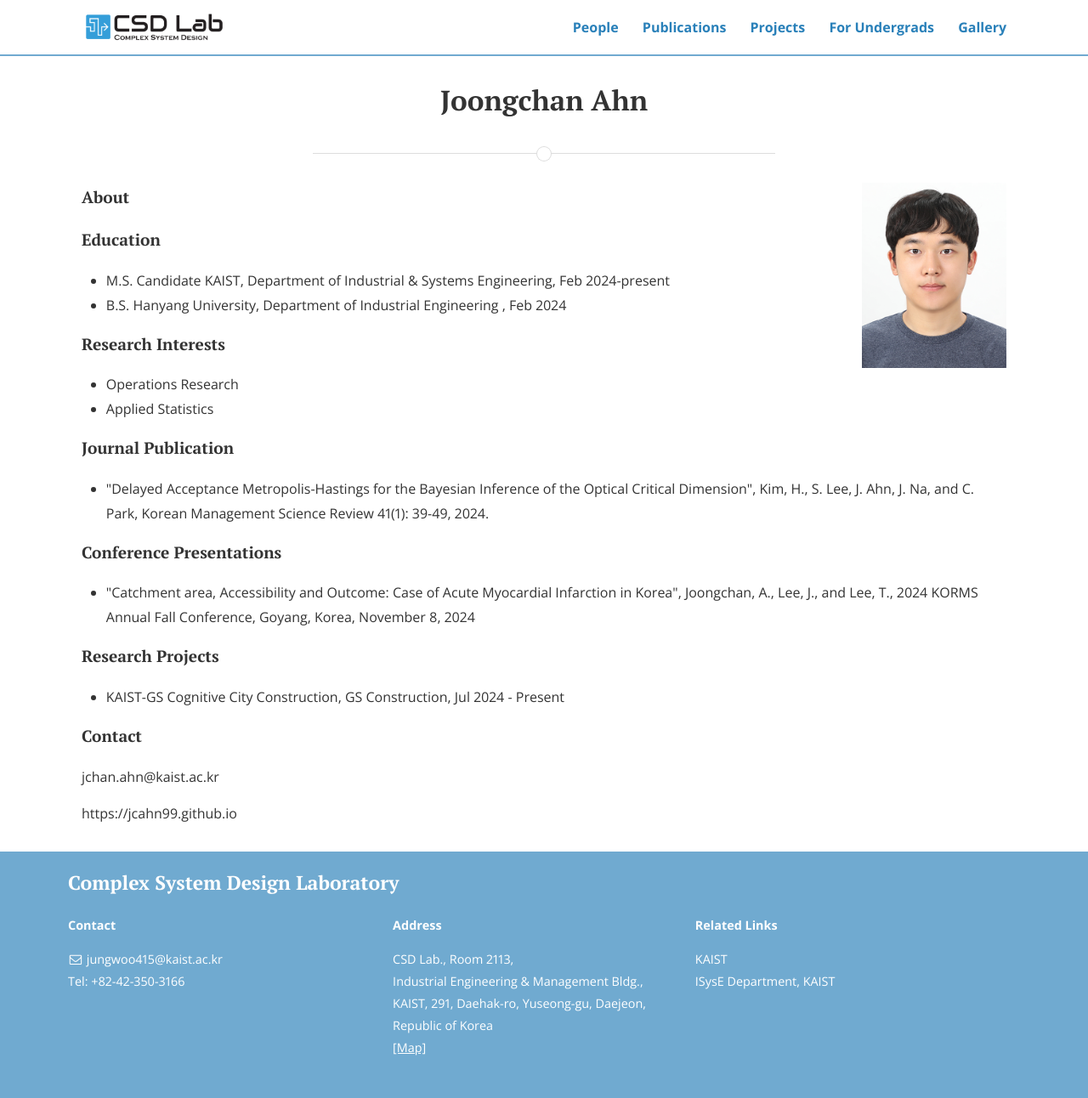
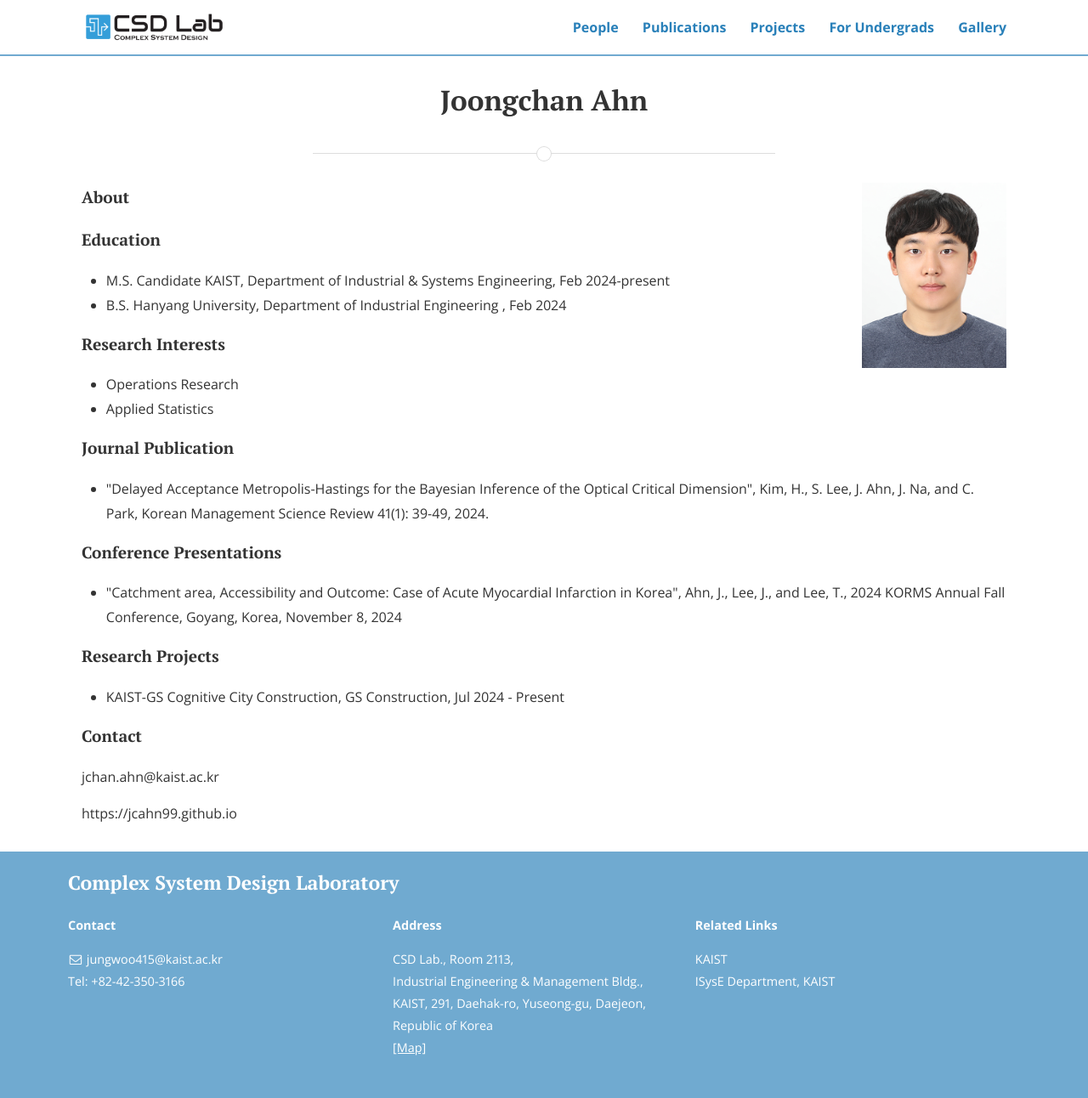
Before and after one commit to CSDlab-KAIST/csdlab-kaist.github.io, a Jekyll site: the page built from people/joongchan.html, in a window 1280 px wide. Shown: the whole page at 85% size. Built offline with Jekyll 4.4.1, drawn with Linux system fonts in a browser that asks for light colours; nearby versions of some CDN libraries.

Commit message:
Update joongchan.html

```diff
--- a/people/joongchan.html
+++ b/people/joongchan.html
@@ -33,7 +33,7 @@ title: Joongchan Ahn
 
 <h4>Conference Presentations</h4>
 <ul>
-  <li>"Catchment area, Accessibility and Outcome: Case of Acute Myocardial Infarction in Korea", Joongchan, A., Lee, J., and Lee, T., 2024 KORMS Annual Fall Conference, Goyang, Korea, November 8, 2024</li>
+  <li>"Catchment area, Accessibility and Outcome: Case of Acute Myocardial Infarction in Korea", Ahn, J., Lee, J., and Lee, T., 2024 KORMS Annual Fall Conference, Goyang, Korea, November 8, 2024</li>
 </ul>
 
 <h4>Research Projects</h4>
```
